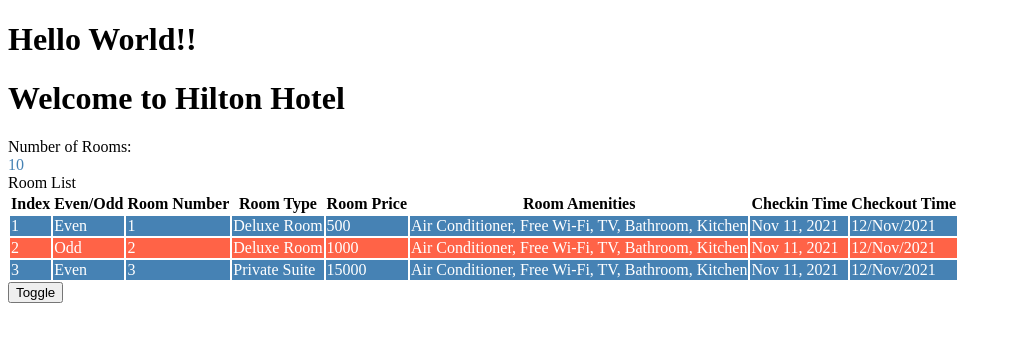
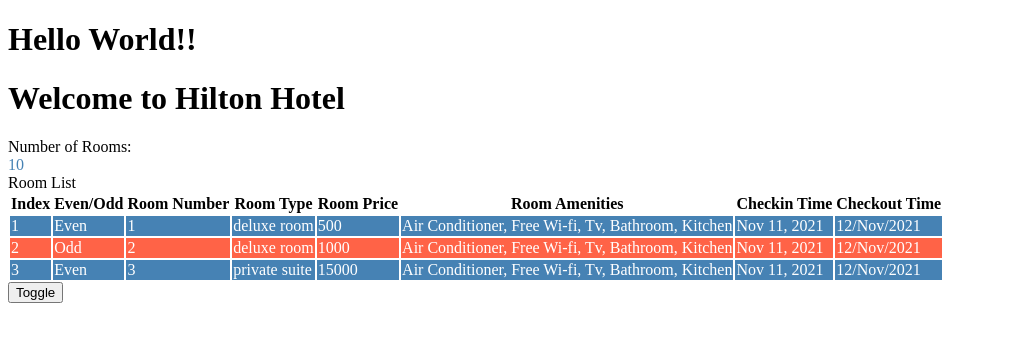
Before and after one commit to imtiajahammad/TypeScriptDemo, an Angular app in the folder angulars/hotelinventoryapp/: page / in a window 1280 px wide. Shown: the top 342 px of the page, without its empty margins (0-1012 px from the left). Built offline with nearby package versions, Linux system fonts and the light colour scheme.

Commit message:
built-in Directive: Uppercase/lowercase/titlecase

```diff
--- a/angulars/hotelinventoryapp/src/app/rooms/rooms.component.html
+++ b/angulars/hotelinventoryapp/src/app/rooms/rooms.component.html
@@ -30,11 +30,11 @@
         </tr>
         <tr *ngFor="let room of roomList; let e=even; let o = odd; let i = index" [ngClass]="e ? 'even' : 'odd' ">
             <td>{{i+1}}</td>
-            <td> {{ e ? "Even" : "Odd" }}</td>
+            <td> {{ e ? "Even" : "Odd"}}</td>
             <td> {{ room.roomNumber }}</td>
-            <td> {{ room.roomType }}</td>
+            <td> {{ room.roomType | lowercase }}</td>
             <td> {{ room.price }}</td>
-            <td> {{ room.amenities }}</td>
+            <td> {{ room.amenities | titlecase }}</td>
             <td> {{ room.checkinTime | date: 'mediumDate' }}</td>
             <td> {{ room.checkoutTime | date : 'dd/MMM/yyyy' }}</td>
         </tr>
```
